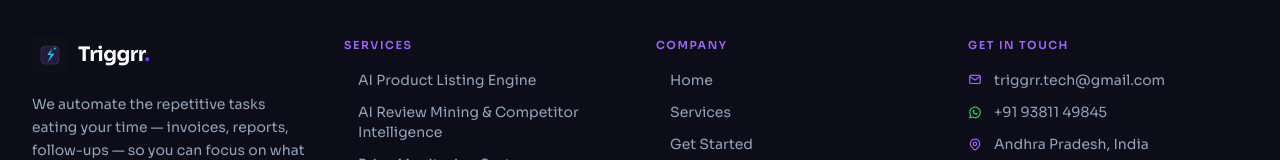
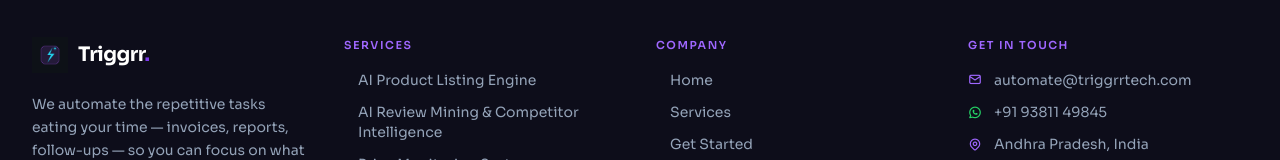
Before and after one commit to Prabhath42007/Triggrr, a React (Vite) app: page /services in a window 1280 px wide. Shown: the part 11020-11180 px from the top of the page. Built offline with nearby package versions, Linux system fonts and the light colour scheme.

Commit message:
Update SITE constants

```diff
--- a/src/data/services.js
+++ b/src/data/services.js
@@ -22,9 +22,9 @@
 // ============================================================
 export const SITE = {
   name:        'Triggrr',
-  tagline:     'Automate. Grow. Scale.',
+  tagline:     'Automate-Grow-Scale',
   description: 'We automate the repetitive tasks eating your time — invoices, reports, follow-ups — so you can focus on what actually grows your business.',
-  email:       'triggrr.tech@gmail.com',
+  email:       'automate@triggrrtech.com',
   whatsapp:    '+919381149845',
   whatsappUrl: 'https://wa.me/919381149845?text=Hi%20Triggrr!%20I%20want%20to%20know%20more%20about%20your%20automation%20services.',
   location:    'Andhra Pradesh, India',
```
